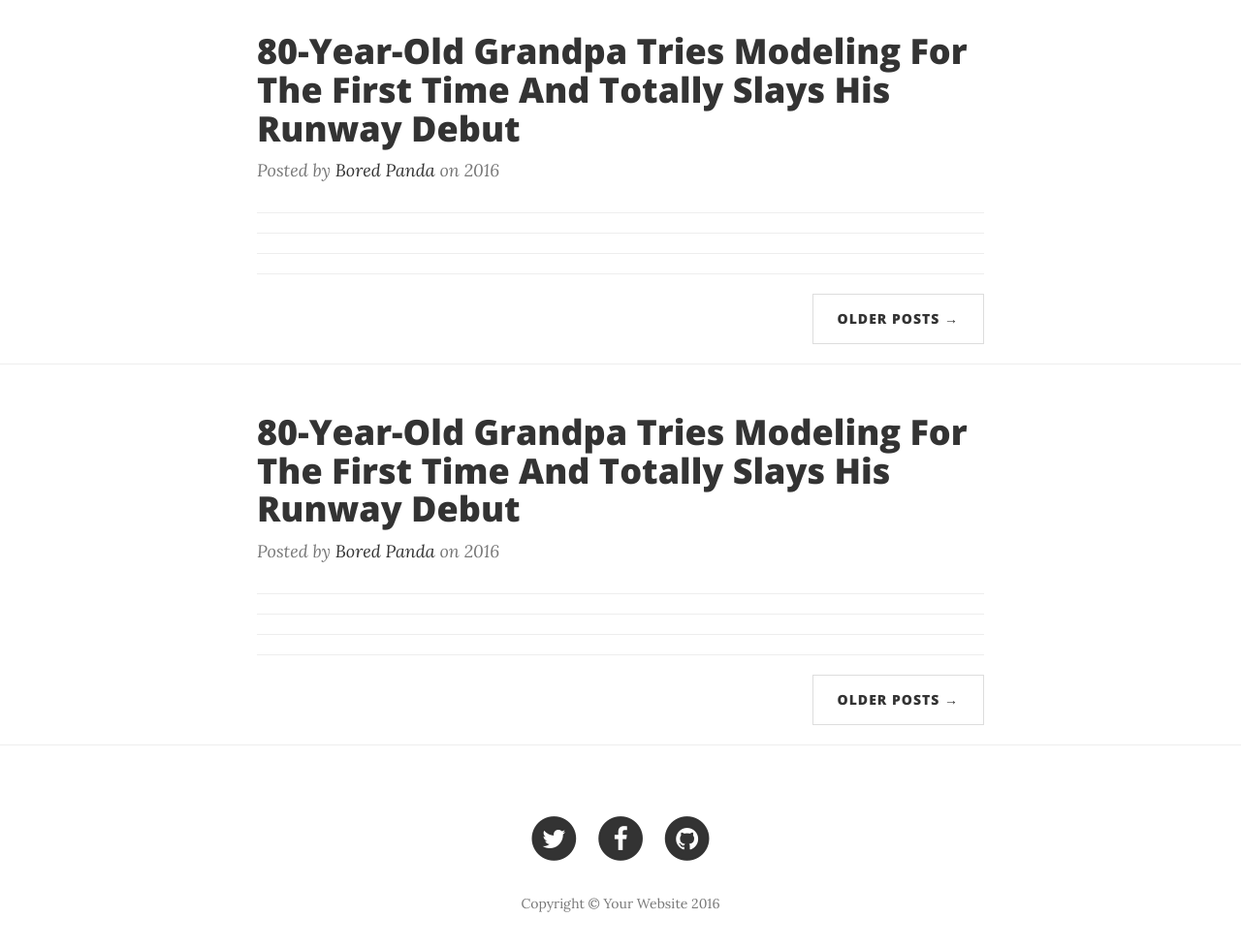
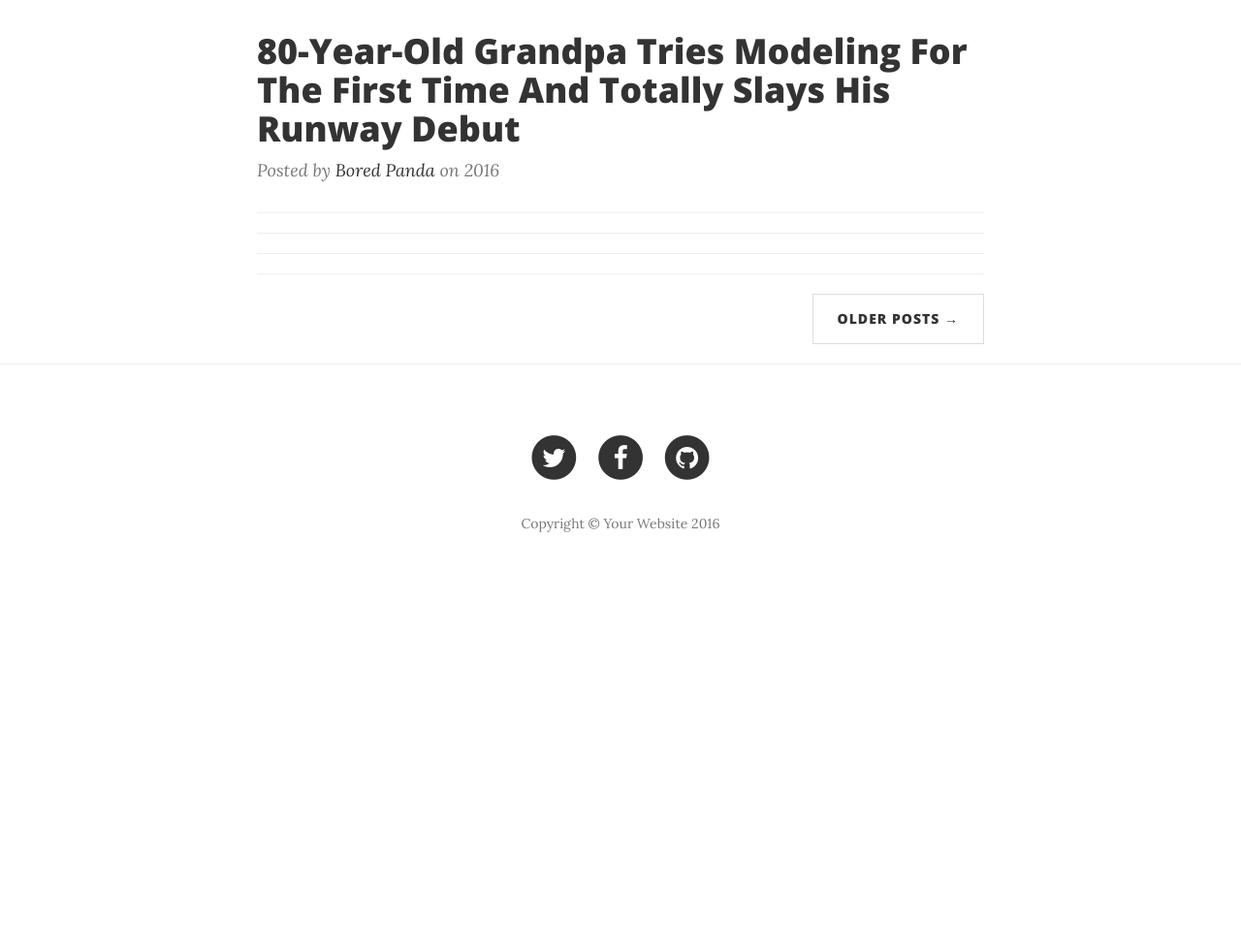
Before and after one commit to jellyrosetolosa/Cleanblog, a website: page index.html in a window 1280 px wide. Shown: the part 583-1563 px from the top of the page at 97% size. After the commit the page ends 1199 px from the top, so only its background shows below. Drawn offline with nearby package versions, Linux system fonts and the light colour scheme.

Commit message:
Update index.html

```diff
--- a/index.html
+++ b/index.html
@@ -116,38 +116,6 @@
     </div>
 
     <hr>
-        <div class="container">
-        <div class="row">
-            <div class="col-lg-8 col-lg-offset-2 col-md-10 col-md-offset-1">
-                <div class="post-preview">
-                    <a href="post.html">
-                        <h2 class="post-title">
-                            80-Year-Old Grandpa Tries Modeling For The First Time And Totally Slays His Runway Debut
-                        </h2>
-
-                    </a>
-                    <p class="post-meta">Posted by <a href="#">Bored Panda</a> on 2016</p>
-                </div>
-                <hr>
-
-
-                <hr>
-
-                <hr>
-
-                <hr>
-
-                <!-- Pager -->
-                <ul class="pager">
-                    <li class="next">
-                        <a href="#">Older Posts &rarr;</a>
-                    </li>
-                </ul>
-            </div>
-        </div>
-    </div>
-
-    <hr>
 
     <!-- Footer -->
     <footer>
```
